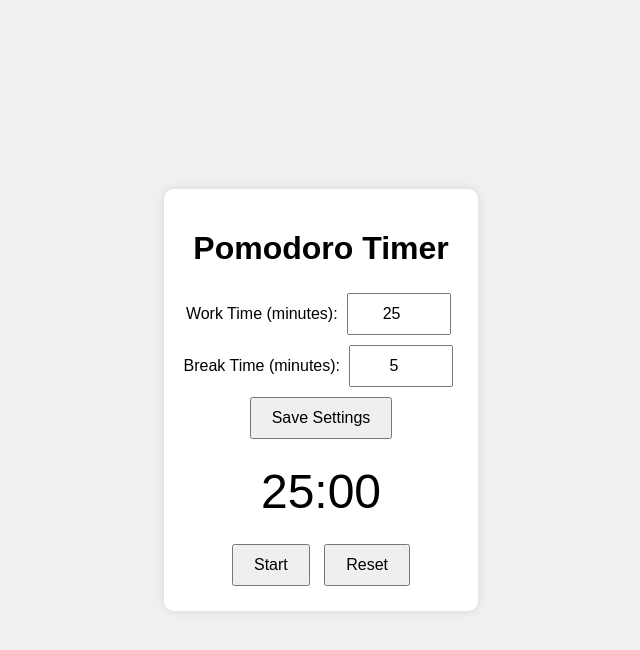
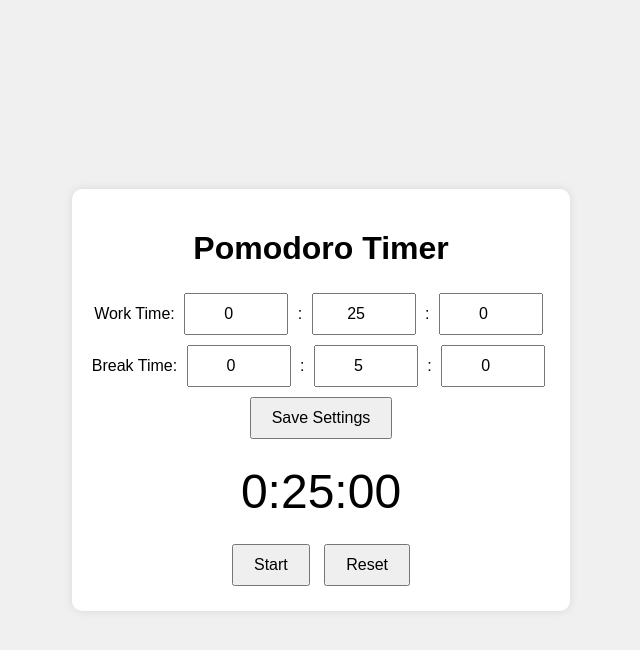
Before and after one commit to NXRts/Pomodoro_Time, a website: page public/index.html in a window 1280 px wide. Both pictures are taken after a click on the button "Save Settings". Shown: the whole page, without its empty margins (319-959 px from the left). Drawn offline with Linux system fonts and the light colour scheme.

Commit message:
membuat tampilan dan menambahkan beberapa fungsi

```diff
--- a/public/index.html
+++ b/public/index.html
@@ -12,12 +12,16 @@
     <div id="app">
         <h1>Pomodoro Timer</h1>
         <div>
-            <label for="work-time">Work Time (minutes):</label>
-            <input type="number" id="work-time" value="25">
+            <label for="work-hours">Work Time:</label>
+            <input type="number" id="work-hours" min="0" value="0"> :
+            <input type="number" id="work-minutes" min="0" max="59" value="25"> :
+            <input type="number" id="work-seconds" min="0" max="59" value="0">
         </div>
         <div>
-            <label for="break-time">Break Time (minutes):</label>
-            <input type="number" id="break-time" value="5">
+            <label for="break-hours">Break Time:</label>
+            <input type="number" id="break-hours" min="0" value="0"> :
+            <input type="number" id="break-minutes" min="0" max="59" value="5"> :
+            <input type="number" id="break-seconds" min="0" max="59" value="0">
         </div>
         <button id="save-settings">Save Settings</button>
         <div id="timer">25:00</div>
--- a/public/script.js
+++ b/public/script.js
@@ -9,13 +9,19 @@ const timerDisplay = document.getElementById('timer');
 const startButton = document.getElementById('start');
 const resetButton = document.getElementById('reset');
 const saveSettingsButton = document.getElementById('save-settings');
-const workTimeInput = document.getElementById('work-time');
-const breakTimeInput = document.getElementById('break-time');
+
+const workHoursInput = document.getElementById('work-hours');
+const workMinutesInput = document.getElementById('work-minutes');
+const workSecondsInput = document.getElementById('work-seconds');
+const breakHoursInput = document.getElementById('break-hours');
+const breakMinutesInput = document.getElementById('break-minutes');
+const breakSecondsInput = document.getElementById('break-seconds');
 
 function displayTime(seconds) {
-    const minutes = Math.floor(seconds / 60);
+    const hours = Math.floor(seconds / 3600);
+    const minutes = Math.floor((seconds % 3600) / 60);
     const remainderSeconds = seconds % 60;
-    timerDisplay.textContent = `${minutes}:${remainderSeconds < 10 ? '0' : ''}${remainderSeconds}`;
+    timerDisplay.textContent = `${hours}:${minutes < 10 ? '0' : ''}${minutes}:${remainderSeconds < 10 ? '0' : ''}${remainderSeconds}`;
 }
 
 function startTimer() {
@@ -44,8 +50,16 @@ function resetTimer() {
 }
 
 function saveSettings() {
-    workTime = parseInt(workTimeInput.value) * 60;
-    breakTime = parseInt(breakTimeInput.value) * 60;
+    const workHours = parseInt(workHoursInput.value) || 0;
+    const workMinutes = parseInt(workMinutesInput.value) || 0;
+    const workSeconds = parseInt(workSecondsInput.value) || 0;
+    workTime = (workHours * 3600) + (workMinutes * 60) + workSeconds;
+
+    const breakHours = parseInt(breakHoursInput.value) || 0;
+    const breakMinutes = parseInt(breakMinutesInput.value) || 0;
+    const breakSeconds = parseInt(breakSecondsInput.value) || 0;
+    breakTime = (breakHours * 3600) + (breakMinutes * 60) + breakSeconds;
+
     resetTimer();
 }
 
--- a/public/style.css
+++ b/public/style.css
@@ -29,7 +29,7 @@ input {
     cursor: pointer;
 }
 
-input {
+input[type="number"] {
     width: 60px;
     text-align: center;
 }
```
